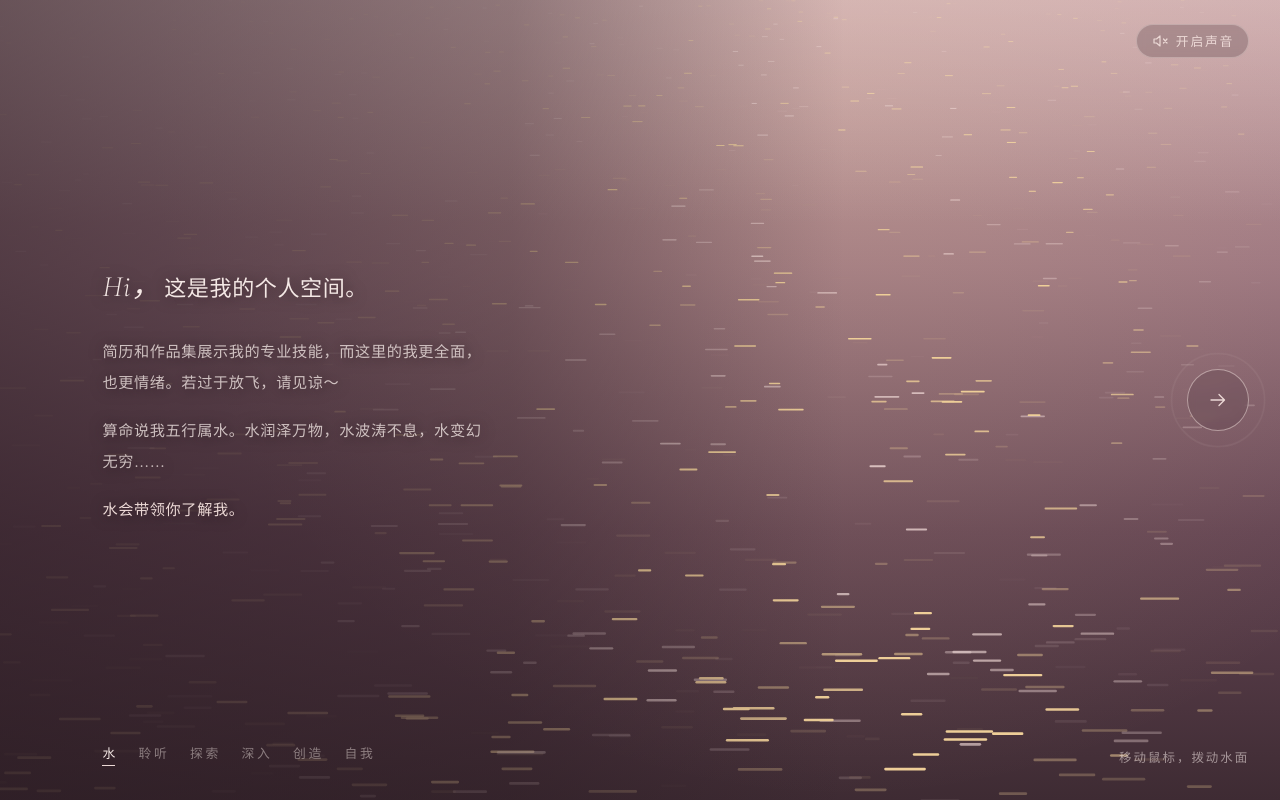
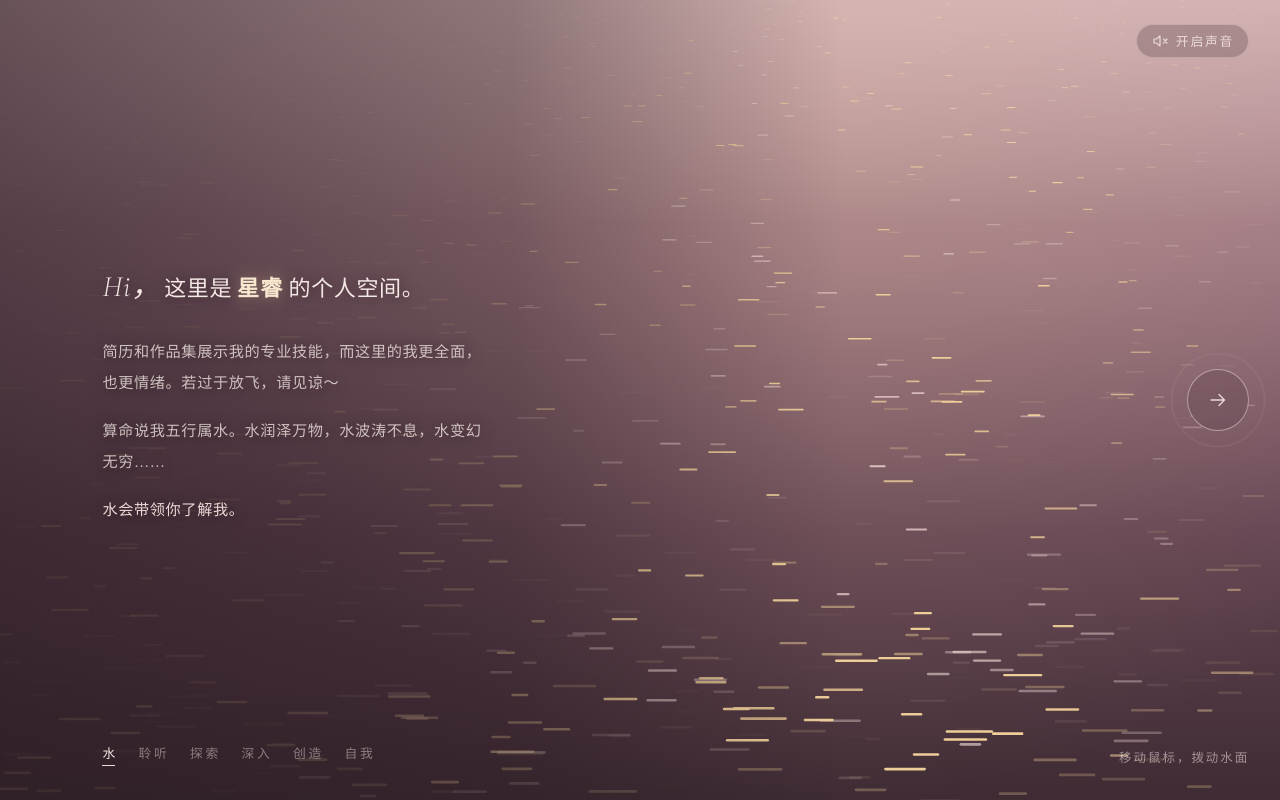
Before and after one commit to Xingrui1110/about-me, a plain HTML site: page index.html in a window 1280 px wide. Drawn offline with nearby package versions, Linux system fonts and the light colour scheme; animation ran at ten frames a second.

Commit message:
Add files via upload

```diff
--- a/index.html
+++ b/index.html
@@ -31,6 +31,7 @@ canvas#stage{position:fixed;inset:0;width:100%;height:100%;display:block;touch-a
 .body{max-width:25em;font-weight:300;font-size:clamp(.95rem,1.12vw,1.06rem);line-height:2.05;letter-spacing:.04em;padding-top:.4rem}
 .body p{margin:0 0 1.1em;color:var(--text-soft);text-shadow:0 1px 14px rgba(40,24,32,.6)}
 .body p.lead{font-size:1.45em;line-height:1.6;color:var(--text);font-weight:400}
+.name{margin:0 .22em;font-weight:600;letter-spacing:.06em;color:#f8e6cf;text-shadow:0 0 18px rgba(236,200,150,.35)}
 .hi{font-family:"Cormorant Garamond","Noto Serif SC",serif;font-style:italic;font-weight:300;font-size:1.35em;margin-right:.1em}
 .body p.coda{color:var(--blush);font-weight:400}
 
@@ -105,7 +106,7 @@ button:focus-visible{outline:2px solid var(--gold);outline-offset:4px}
   <section class="page" data-hint="移动鼠标，拨动水面">
     <div class="content">
       <div class="body">
-        <p class="lead reveal" style="--i:0"><span class="hi">Hi，</span>这是我的个人空间。</p>
+        <p class="lead reveal" style="--i:0"><span class="hi">Hi，</span>这里是<span class="name">星睿</span>的个人空间。</p>
         <p class="reveal" style="--i:1">简历和作品集展示我的专业技能，而这里的我更全面，也更情绪。若过于放飞，请见谅～</p>
         <p class="reveal" style="--i:2">算命说我五行属水。水润泽万物，水波涛不息，水变幻无穷……</p>
         <p class="coda reveal" style="--i:3">水会带领你了解我。</p>
```
